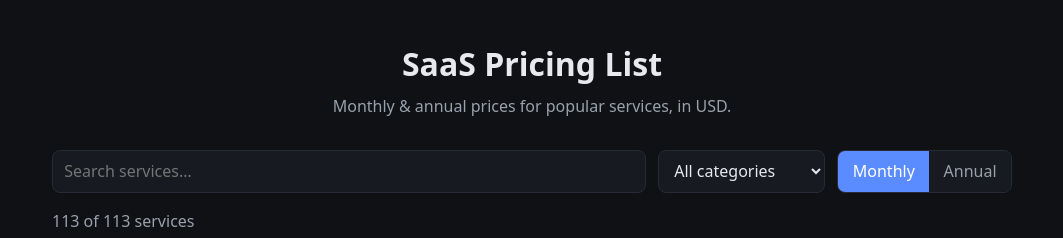
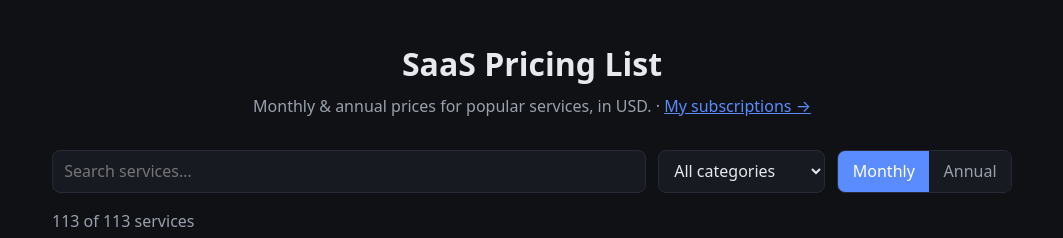
Before and after one commit to hsuanchenlin/saas-pricing-list, a website with bundled scripts: page index.html in a window 1280 px wide. Shown: the top 238 px of the page, without its empty margins (108-1171 px from the left). Built offline with nearby package versions, Linux system fonts and the light colour scheme.

Commit message:
feat: link tracker from catalog; add vercel config; drop Pages workflow
Co-Authored-By: Claude Opus 4.8 (1M context) <noreply@anthropic.com>

```diff
--- a/index.html
+++ b/index.html
@@ -10,7 +10,7 @@
   <body>
     <header class="site-header">
       <h1>SaaS Pricing List</h1>
-      <p class="tagline">Monthly &amp; annual prices for popular services, in USD.</p>
+      <p class="tagline">Monthly &amp; annual prices for popular services, in USD. · <a href="tracker.html">My subscriptions →</a></p>
     </header>
 
     <section class="controls" aria-label="Filters">
```
Also changed, not shown: .github/workflows/deploy.yml (deleted), vercel.json (added).
